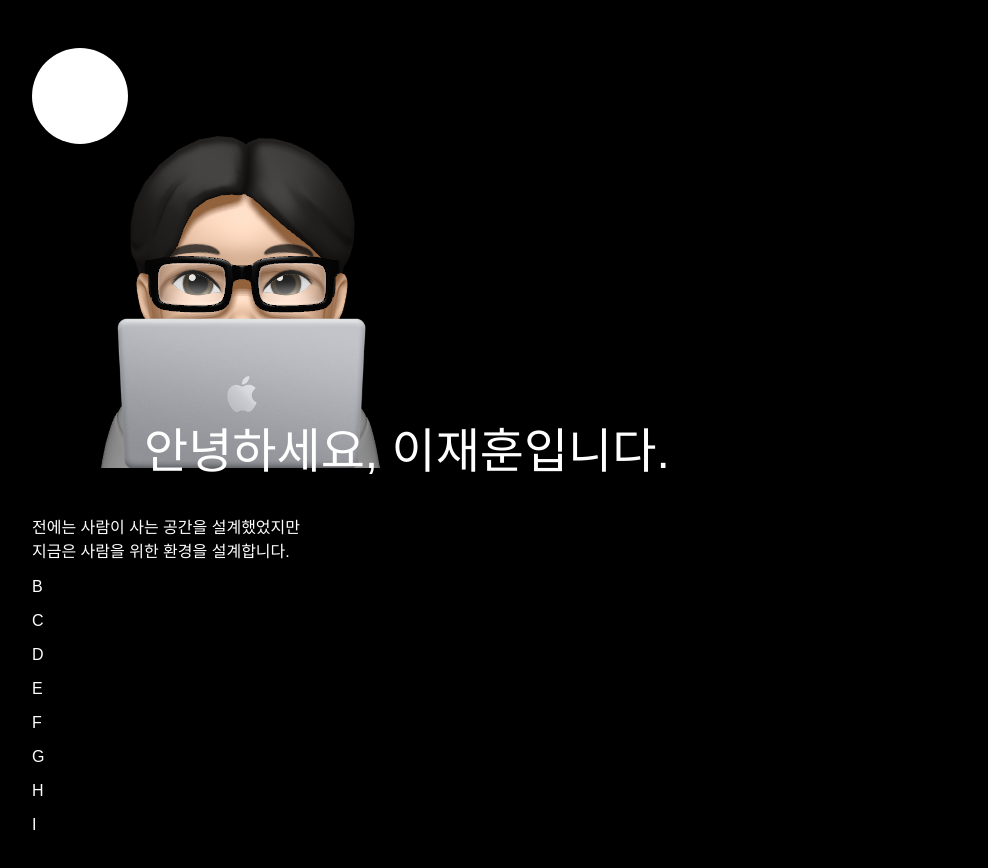
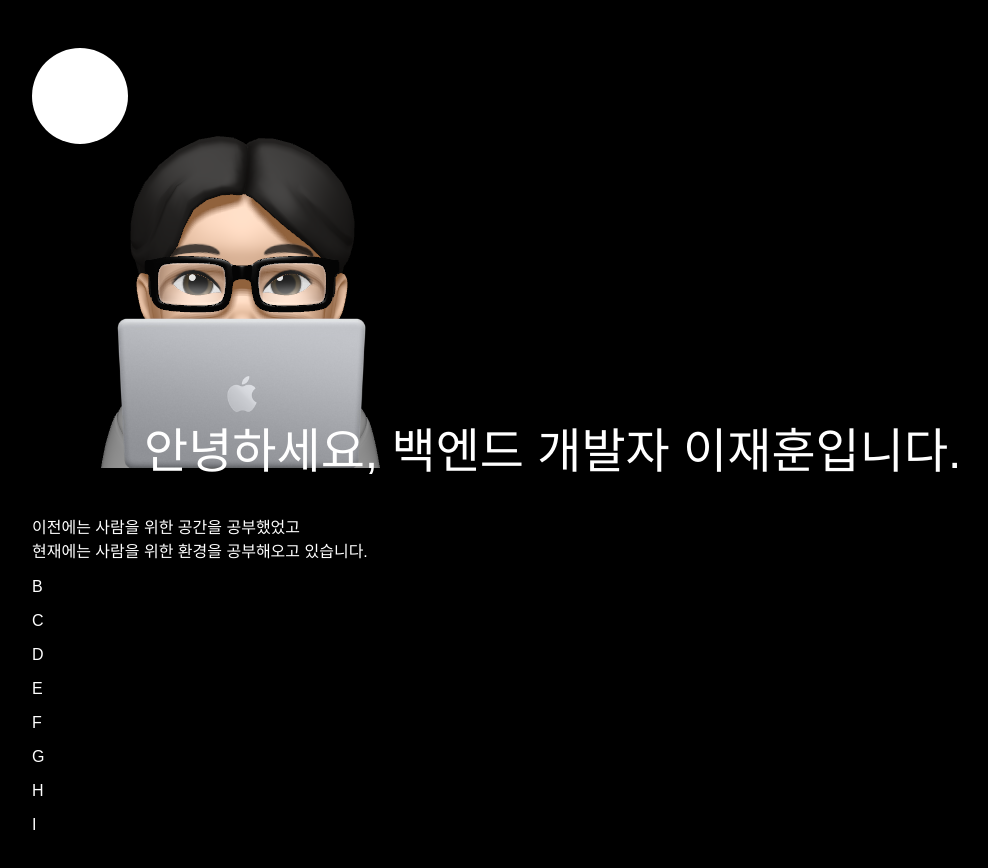
Before and after one commit to dlgnswk/dlgnswk.github.io, a plain HTML site: page index.html in a window 1280 px wide. Shown: the whole page, without its empty margins (96-1084 px from the left). Drawn offline with Linux system fonts and the light colour scheme.

Commit message:
소개글 변경

```diff
--- a/index.html
+++ b/index.html
@@ -15,10 +15,10 @@
 				<div id="main_img">
 					<img src="./img/memo_jh.png">
 				</div>
-				<div id="main_desc">안녕하세요, 이재훈입니다.</div>
+				<div id="main_desc">안녕하세요, 백엔드 개발자 이재훈입니다.</div>
 			</div>
-			<div class="sub_desc">전에는 사람이 사는 공간을 설계했었지만</div>
-			<div class="sub_desc">지금은 사람을 위한 환경을 설계합니다.</div>
+			<div class="sub_desc">이전에는 사람을 위한 <span>공간</span>을 공부했었고</div>
+			<div class="sub_desc">현재에는 사람을 위한 <span>환경</span>을 공부해오고 있습니다.</div>
 		</div>
 		<div class="item">B</div>
 		<div class="item">C</div>
```
